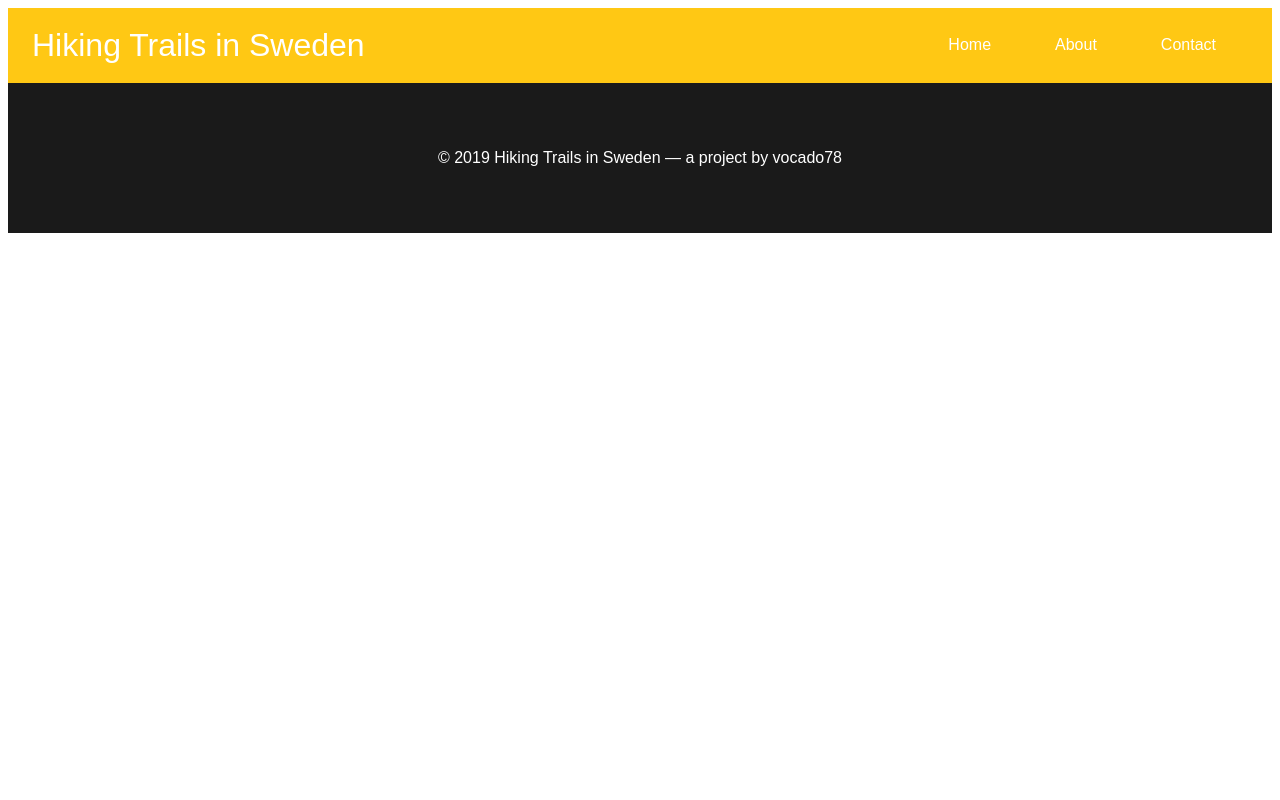
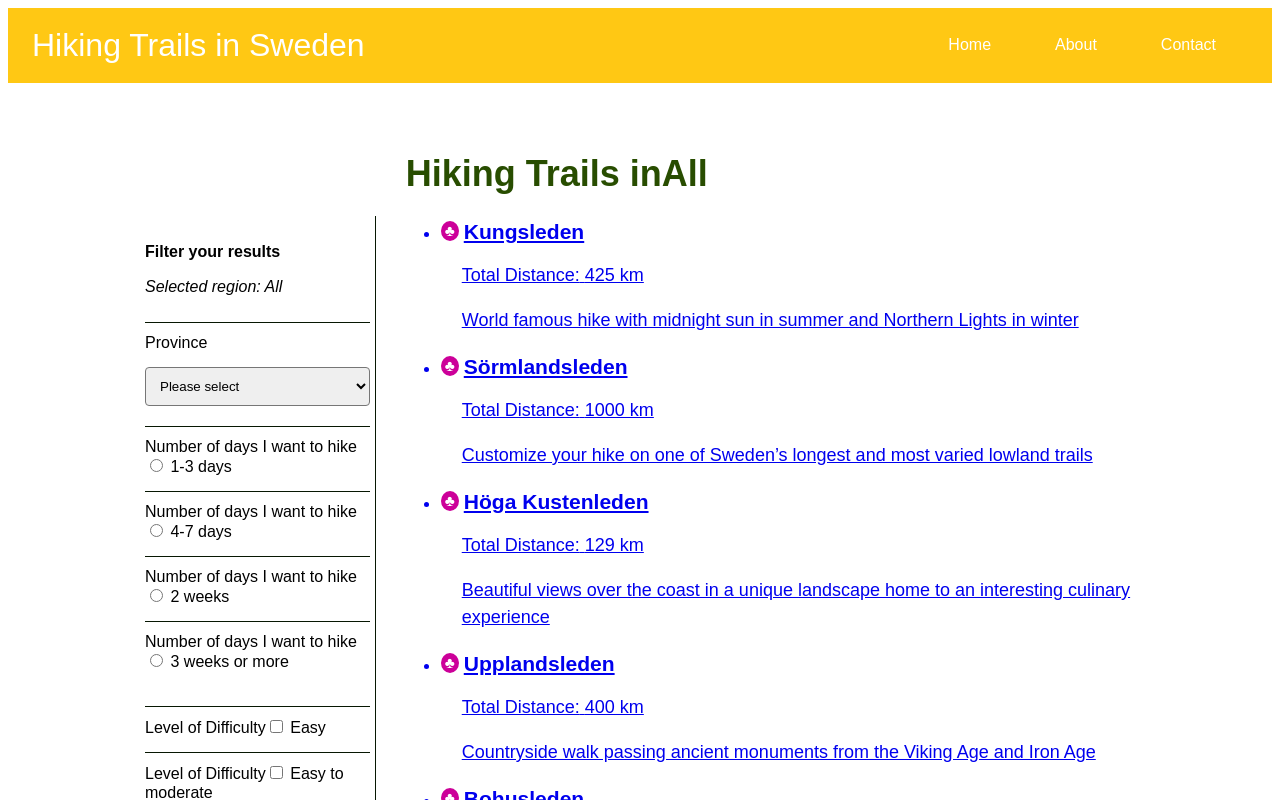
Before and after one commit to vocado78/new-hiking-trails, a React app: page /results in a window 1280 px wide. Shown: the top 800 px of the page. Built offline with nearby package versions, Linux system fonts and the light colour scheme.

Commit message:
ADDS results page route to app

```diff
--- a/src/components/App/App.js
+++ b/src/components/App/App.js
@@ -8,6 +8,7 @@ import styles from './styles.css';
 import Navbar from '../Navbar/Navbar';
 import Home from '../Home/Home';
 import Footer from '../Footer/Footer';
+import Results from '../Results/Results';
 
 // eslint-disable-next-line react/prefer-stateless-function
 export default class App extends React.Component {
@@ -17,6 +18,7 @@ export default class App extends React.Component {
         <div className={styles.app}>
           <Navbar />
           <Route exact path="/" component={Home} />
+          <Route exact path="/results" component={Results} />
           <Footer />
         </div>
       </Router>
```
